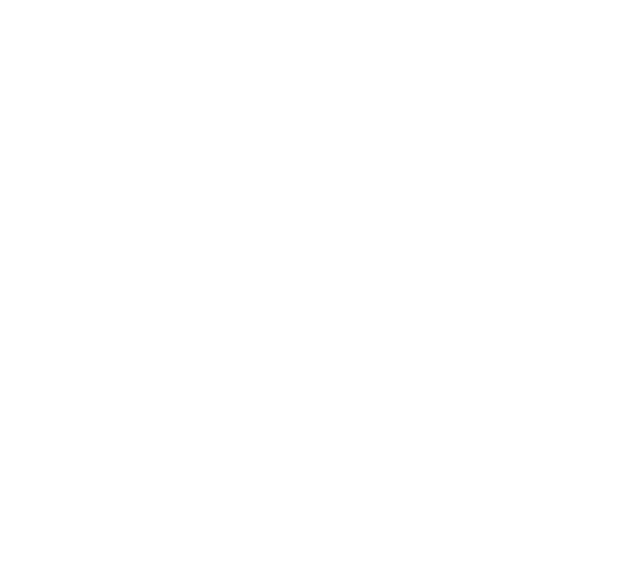
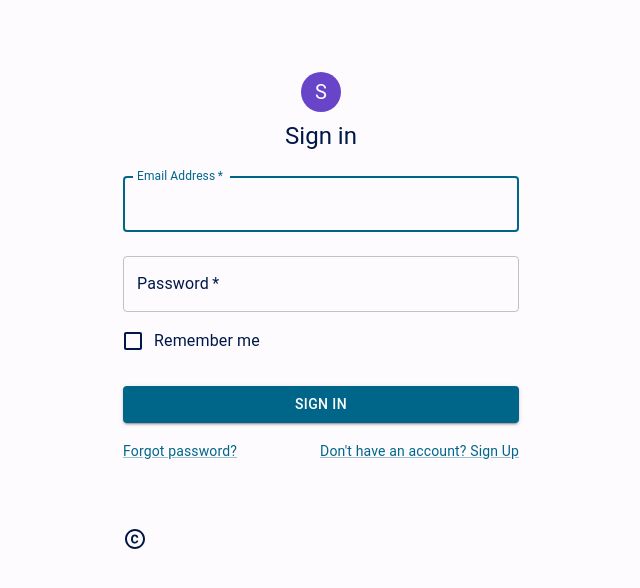
Before and after one commit to SooryaSRajan/YetAnotherChatApp, a React (Create React App) app in the folder src/main/frontend/: page / in a window 1280 px wide. Shown: the top 588 px of the page, without its empty margins (319-959 px from the left). Built offline with nearby package versions, Linux system fonts and the light colour scheme.

Commit message:
Added theme provider Reducer store, theme wrapper and theme slice. Added data persistence

```diff
--- a/src/main/frontend/package.json
+++ b/src/main/frontend/package.json
@@ -7,6 +7,7 @@
     "@emotion/styled": "^11.11.0",
     "@mui/icons-material": "^5.14.1",
     "@mui/material": "^5.14.1",
+    "@reduxjs/toolkit": "^1.9.5",
     "@testing-library/jest-dom": "^5.17.0",
     "@testing-library/react": "^13.4.0",
     "@testing-library/user-event": "^13.5.0",
@@ -16,7 +17,10 @@
     "@types/react-dom": "^18.2.7",
     "react": "^18.2.0",
     "react-dom": "^18.2.0",
+    "react-redux": "^8.1.1",
+    "react-router-dom": "^6.14.2",
     "react-scripts": "5.0.1",
+    "redux-persist": "^6.0.0",
     "typescript": "^4.9.5",
     "web-vitals": "^2.1.4"
   },
--- /dev/null
+++ b/src/main/frontend/src/components/theme-wrapper.tsx
@@ -0,0 +1,24 @@
+import React, {useMemo} from 'react';
+import {ThemeProvider} from "@mui/material";
+import {getTheme} from "../themes/theme";
+import {useSelector} from "react-redux";
+import {selectThemeMode} from "../themes/theme.slice";
+
+export function ThemeWrapper(
+    props: React.PropsWithChildren<any>
+): React.ReactElement {
+
+    const themeMode = useSelector(selectThemeMode);
+
+    const themeData = useMemo(() => {
+        return getTheme(themeMode);
+    }, [themeMode]);
+
+    console.log(themeData, themeMode)
+
+    return (
+        <ThemeProvider theme={themeData}>
+            {props.children}
+        </ThemeProvider>
+    );
+}
--- a/src/main/frontend/src/index.tsx
+++ b/src/main/frontend/src/index.tsx
@@ -2,19 +2,26 @@
 import ReactDOM from 'react-dom/client';
 import './index.css';
 import reportWebVitals from './reportWebVitals';
-import {ThemeProvider} from "@mui/material";
-import {getTheme} from "./themes/theme";
-import {ThemeMode} from "./themes/theme-schema";
+import {ThemeWrapper} from "./components/theme-wrapper";
+import {Login} from "./pages/login";
+import {Provider} from "react-redux";
+import {PersistGate} from "redux-persist/integration/react";
+import store, { persist } from './redux/store';
 
 const root: ReactDOM.Root = ReactDOM.createRoot(
     document.getElementById('root') as HTMLElement
 );
 
+
 root.render(
     <React.StrictMode>
-        <ThemeProvider theme={getTheme(ThemeMode.DARK)}>
-
-        </ThemeProvider>
+        <Provider store={store}>
+            <PersistGate loading={null} persistor={persist}>
+                <ThemeWrapper>
+                    <Login/>
+                </ThemeWrapper>
+            </PersistGate>
+        </Provider>
     </React.StrictMode>
 );
 
--- /dev/null
+++ b/src/main/frontend/src/pages/login.tsx
@@ -0,0 +1,84 @@
+import React from 'react';
+import {
+    Avatar,
+    Box,
+    Button,
+    Checkbox,
+    Container,
+    CssBaseline, FormControlLabel, Grid, Link,
+    TextField,
+    Typography
+} from "@mui/material";
+import {Copyright} from "@mui/icons-material";
+
+export function Login(): React.ReactElement {
+
+    return (
+        <Container component="main" maxWidth="xs">
+            <CssBaseline/>
+            <Box
+                sx={{
+                    marginTop: 8,
+                    display: 'flex',
+                    flexDirection: 'column',
+                    alignItems: 'center',
+                }}
+            >
+                <Avatar sx={{m: 1, bgcolor: 'secondary.main'}}>
+                    S
+                </Avatar>
+                <Typography component="h1" variant="h5">
+                    Sign in
+                </Typography>
+                <Box component="form" onSubmit={() => {
+                }} noValidate sx={{mt: 1}}>
+                    <TextField
+                        margin="normal"
+                        required
+                        fullWidth
+                        id="email"
+                        label="Email Address"
+                        name="email"
+                        autoComplete="email"
+                        autoFocus
+                    />
+                    <TextField
+                        margin="normal"
+                        required
+                        fullWidth
+                        name="password"
+                        label="Password"
+                        type="password"
+                        id="password"
+                        autoComplete="current-password"
+                    />
+                    <FormControlLabel
+                        control={<Checkbox value="remember" color="primary"/>}
+                        label="Remember me"
+                    />
+                    <Button
+                        type="submit"
+                        fullWidth
+                        variant="contained"
+                        sx={{mt: 3, mb: 2}}
+                    >
+                        Sign In
+                    </Button>
+                    <Grid container>
+                        <Grid item xs>
+                            <Link href="#" variant="body2">
+                                Forgot password?
+                            </Link>
+                        </Grid>
+                        <Grid item>
+                            <Link href="#" variant="body2">
+                                {"Don't have an account? Sign Up"}
+                            </Link>
+                        </Grid>
+                    </Grid>
+                </Box>
+            </Box>
+            <Copyright sx={{mt: 8, mb: 4}}/>
+        </Container>
+    );
+}
--- /dev/null
+++ b/src/main/frontend/src/redux/reducer.ts
@@ -0,0 +1,12 @@
+import {combineReducers} from "redux";
+import themeSlice from "../themes/theme.slice";
+
+export const rootReducer = combineReducers({
+    theme: themeSlice
+});
+
+
+//TODO: Use for future API calls
+//services: servicesReducer
+//[api.reducerPath]: api.reducer
+//middleware: (getDefaultMiddleware) => getDefaultMiddleware().concat(),
--- /dev/null
+++ b/src/main/frontend/src/redux/store.ts
@@ -0,0 +1,29 @@
+import {configureStore} from "@reduxjs/toolkit";
+import {PersistConfig} from "redux-persist/es/types";
+import storage from "redux-persist/lib/storage";
+import {persistReducer, persistStore} from "redux-persist";
+import {rootReducer} from "./reducer";
+import {PERSIST} from "redux-persist/es/constants";
+
+const persistConfig: PersistConfig<any> = {
+    key: 'root',
+    storage: storage,
+    blacklist: [],
+}
+
+const persistedReducer = persistReducer(persistConfig, rootReducer)
+
+const store = configureStore({
+    reducer: persistedReducer,
+    middleware: (getDefaultMiddleware) => getDefaultMiddleware(
+        {
+            serializableCheck: {
+                ignoredActions: [PERSIST],
+            },
+        }
+    ),
+});
+
+export const persist = persistStore(store);
+
+export default store;
--- /dev/null
+++ b/src/main/frontend/src/themes/theme.slice.ts
@@ -0,0 +1,34 @@
+import { createSlice } from '@reduxjs/toolkit';
+import { ThemeMode, ThemeType } from "./theme-schema";
+
+type ThemeState = {
+   mode: ThemeType;
+}
+const initialState: ThemeState = {
+    mode: ThemeMode.LIGHT,
+};
+
+const themeSlice = createSlice({
+    name: 'theme',
+    initialState,
+    reducers: {
+        toggleThemeMode(state) {
+            state.mode = state.mode === ThemeMode.LIGHT ? ThemeMode.DARK : ThemeMode.LIGHT;
+        },
+        setDarkTheme(state) {
+            state.mode = ThemeMode.DARK;
+        },
+        setLightTheme(state) {
+            state.mode = ThemeMode.LIGHT;
+        },
+        setThemeMode(state, action) {
+            state.mode = action.payload;
+        }
+    },
+});
+
+export const { toggleThemeMode, setDarkTheme, setLightTheme, setThemeMode } = themeSlice.actions;
+
+export default themeSlice.reducer;
+
+export const selectThemeMode = (state: any) => state.theme.mode;
```
Also changed, not shown: 1 other file (tests, documents, lock files or other folders).
